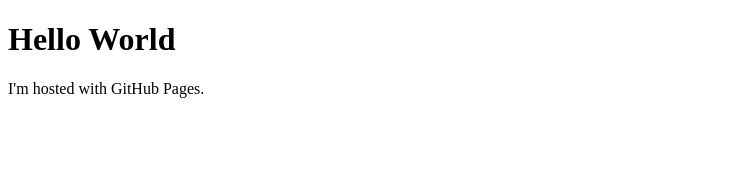
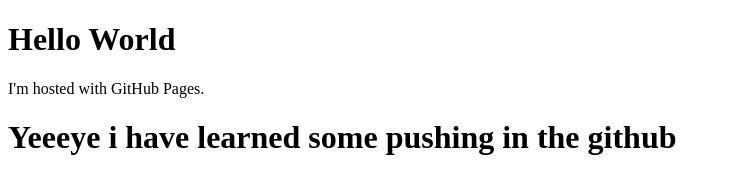
Before and after one commit to Amanov/DatacampGIT, a plain HTML site: page index.html in a window 1280 px wide. Shown: the whole page, without its empty margins (0-731 px from the left). Drawn offline with Linux system fonts and the light colour scheme.

Commit message:
some excitment after pushing

```diff
--- a/index.html
+++ b/index.html
@@ -1,9 +1,11 @@
 <!DOCTYPE html>
 <html>
-<title>My Portfolio Site</title>
+<head>
+	<title>My Portfolio Site</title>
+</head>
 <body>
 <h1>Hello World</h1>
-
 <p>I'm hosted with GitHub Pages.</p>
+<h1>Yeeeye  i have learned some pushing in the github</h1>
 </body>
 </html>
```
